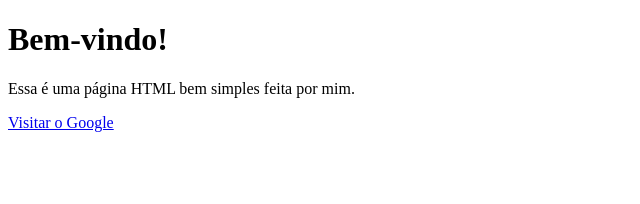
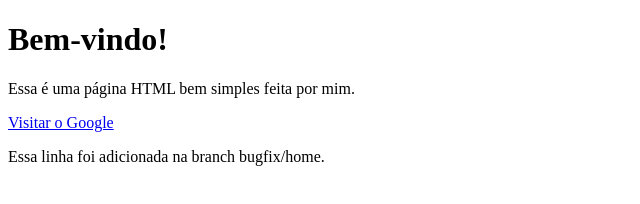
Before and after one commit to Antoniosn4/aqrv, a plain HTML site: page index.html in a window 1280 px wide. Shown: the whole page, without its empty margins (0-640 px from the left). Drawn offline with Linux system fonts and the light colour scheme.

Commit message:
adicionei uma linha

```diff
--- a/index.html
+++ b/index.html
@@ -10,3 +10,4 @@
   <a href="https://www.google.com" target="_blank">Visitar o Google</a>
 </body>
 </html>
+<p>Essa linha foi adicionada na branch bugfix/home.</p>
```
